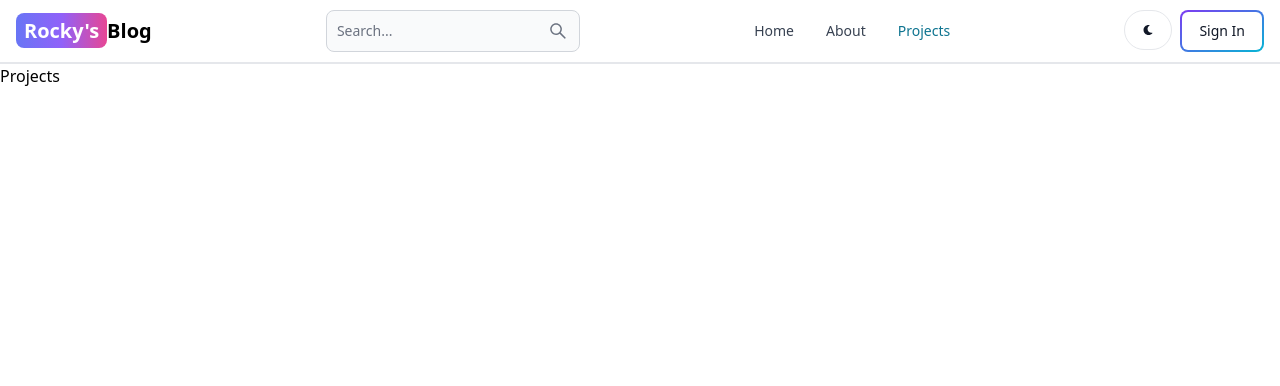
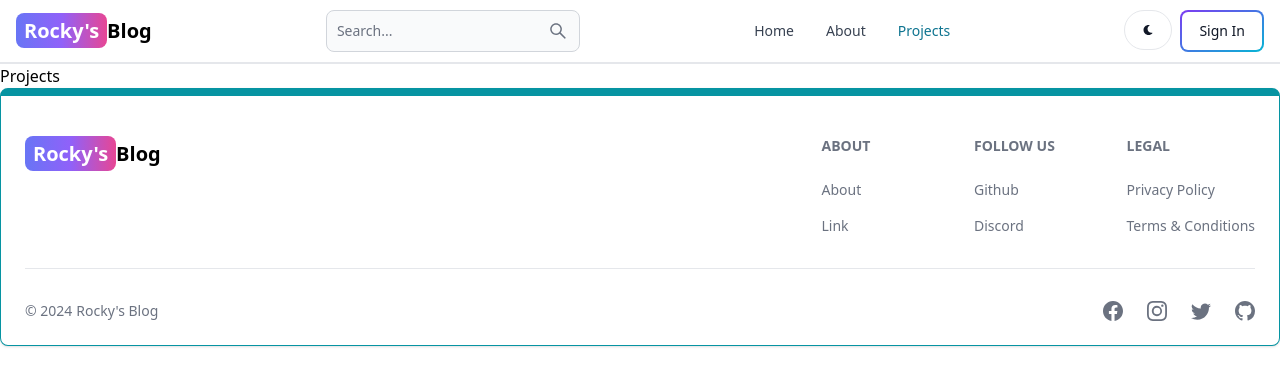
Before and after one commit to rockyueno0223/mern-blog, a React (Vite) app in the folder client/: page /projects in a window 1280 px wide. Shown: the top 386 px of the page. Built offline with nearby package versions, Linux system fonts and the light colour scheme.

Commit message:
create footer component

```diff
--- a/client/src/App.tsx
+++ b/client/src/App.tsx
@@ -6,6 +6,7 @@
 import Dashboard from "./pages/Dashboard"
 import Projects from "./pages/Projects"
 import Header from "./components/Header"
+import Footer from "./components/Footer"
 
 const App = () => {
   return (
@@ -19,6 +20,7 @@
         <Route path="/dashboard" element={<Dashboard />} />
         <Route path="/projects" element={<Projects />} />
       </Routes>
+      <Footer />
     </BrowserRouter>
   )
 }
--- /dev/null
+++ b/client/src/components/Footer.tsx
@@ -0,0 +1,94 @@
+import { Footer, FooterCopyright, FooterDivider } from "flowbite-react"
+import { BsFacebook, BsGithub, BsInstagram, BsTwitter } from "react-icons/bs"
+import { Link } from "react-router-dom"
+
+function FooterCom() {
+  return (
+    <Footer container className="border border-t-8 border-teal-500">
+      <div className="w-full max-w-7xl mx-auto">
+        <div className="grid w-full justify-between sm:flex md:grid-cols-1">
+          <div className="mt-5">
+            <Link to="/" className="self-center whitespace-nowrap text-lg sm:text-xl font-semibold dark:text-white">
+              <span className="px-2 py-1 bg-gradient-to-r from-indigo-500 via-purple-500 to-pink-500 rounded-lg text-white">Rocky's</span>
+              Blog
+            </Link>
+          </div>
+          <div className="grid grid-cols-2 gap-8 mt-4 sm:grid-cols-3 sm:gap-6">
+            <div>
+              <Footer.Title title="About" />
+              <Footer.LinkGroup col>
+                <Footer.Link
+                  href='#'
+                  target="_blank"
+                  rel='noopener noreferrer'
+                >
+                  About
+                </Footer.Link>
+                <Footer.Link
+                  href='#'
+                  target="_blank"
+                  rel='noopener noreferrer'
+                >
+                  Link
+                </Footer.Link>
+              </Footer.LinkGroup>
+            </div>
+            <div>
+              <Footer.Title title="Follow us" />
+              <Footer.LinkGroup col>
+                <Footer.Link
+                  href='#'
+                  target="_blank"
+                  rel='noopener noreferrer'
+                >
+                  Github
+                </Footer.Link>
+                <Footer.Link
+                  href='#'
+                  target="_blank"
+                  rel='noopener noreferrer'
+                >
+                  Discord
+                </Footer.Link>
+              </Footer.LinkGroup>
+            </div>
+            <div>
+              <Footer.Title title="Legal" />
+              <Footer.LinkGroup col>
+                <Footer.Link
+                  href='#'
+                  target="_blank"
+                  rel='noopener noreferrer'
+                >
+                  Privacy Policy
+                </Footer.Link>
+                <Footer.Link
+                  href='#'
+                  target="_blank"
+                  rel='noopener noreferrer'
+                >
+                  Terms & Conditions
+                </Footer.Link>
+              </Footer.LinkGroup>
+            </div>
+          </div>
+        </div>
+        <FooterDivider />
+        <div className="w-full sm:flex sm:items-center sm:justify-between">
+          <FooterCopyright
+            href='#'
+            by="Rocky's Blog"
+            year={new Date().getFullYear()}
+          />
+          <div className="flex gap-6 sm:mt-0 mt-4 sm:justify-center">
+            <Footer.Icon href="#" icon={BsFacebook} />
+            <Footer.Icon href="#" icon={BsInstagram}/>
+            <Footer.Icon href="#" icon={BsTwitter}/>
+            <Footer.Icon href="#" icon={BsGithub}/>
+          </div>
+        </div>
+      </div>
+    </Footer>
+  )
+}
+export default FooterCom
```
